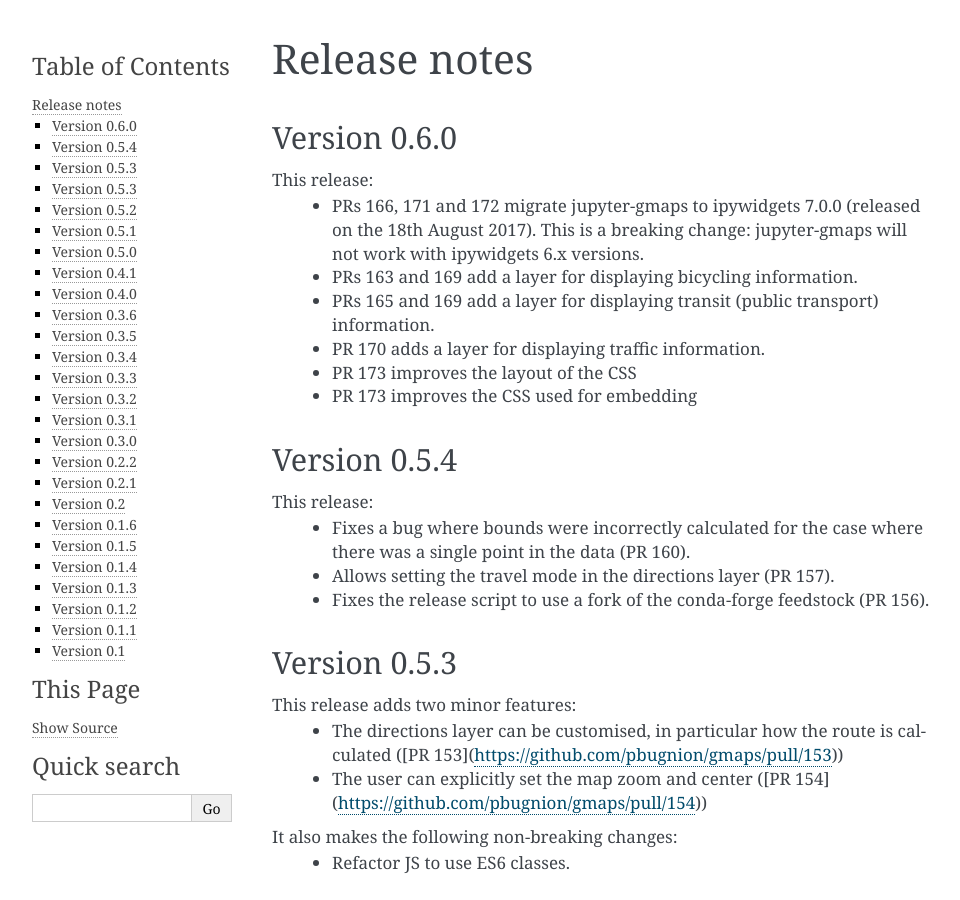
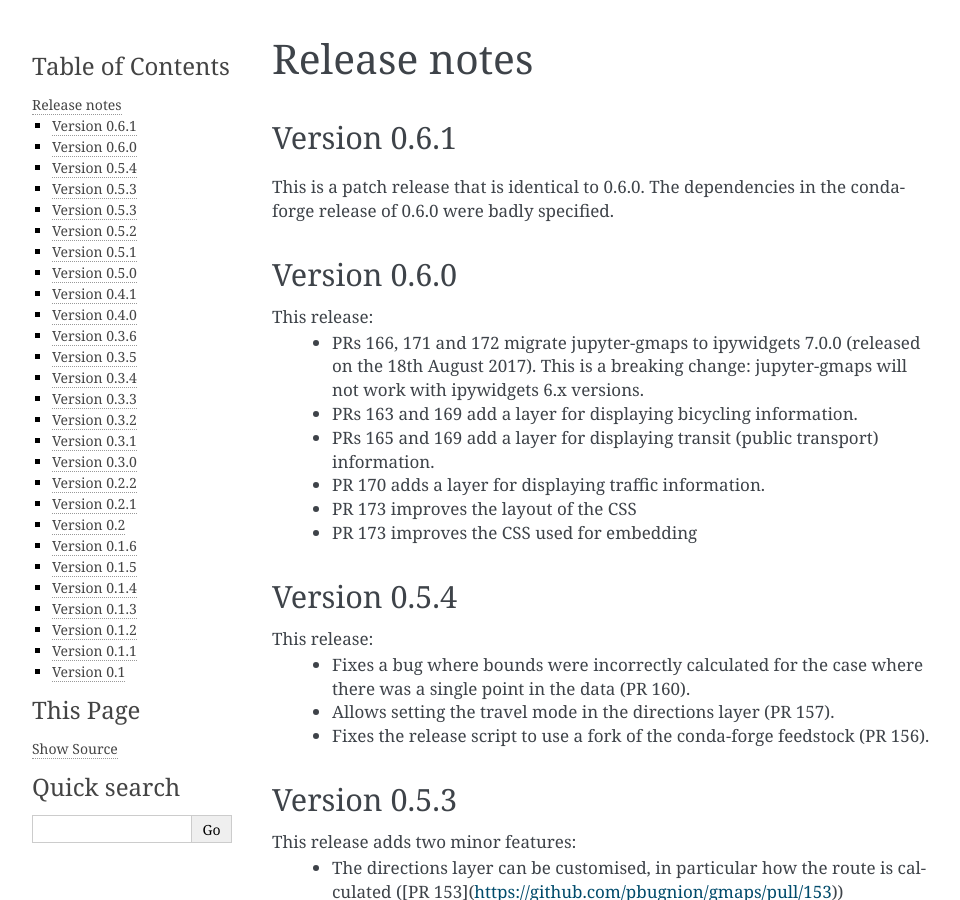
Before and after one commit to pbugnion/gmaps, a Sphinx documentation site: the page built from docs/source/release_notes.rst, in a window 1280 px wide and 900 px high. Shown: the whole window, without its empty margins (148-1108 px from the left). Built offline with Sphinx 7.4.7, drawn with Linux system fonts in a browser that asks for light colours.

Commit message:
Add release notes for version 0.6.1

```diff
--- a/docs/source/release_notes.rst
+++ b/docs/source/release_notes.rst
@@ -1,6 +1,12 @@
 
 Release notes
 -------------
+
+Version 0.6.1
+=============
+
+This is a patch release that is identical to 0.6.0. The dependencies in the
+conda-forge release of 0.6.0 were badly specified.
 
 Version 0.6.0
 =============
```
